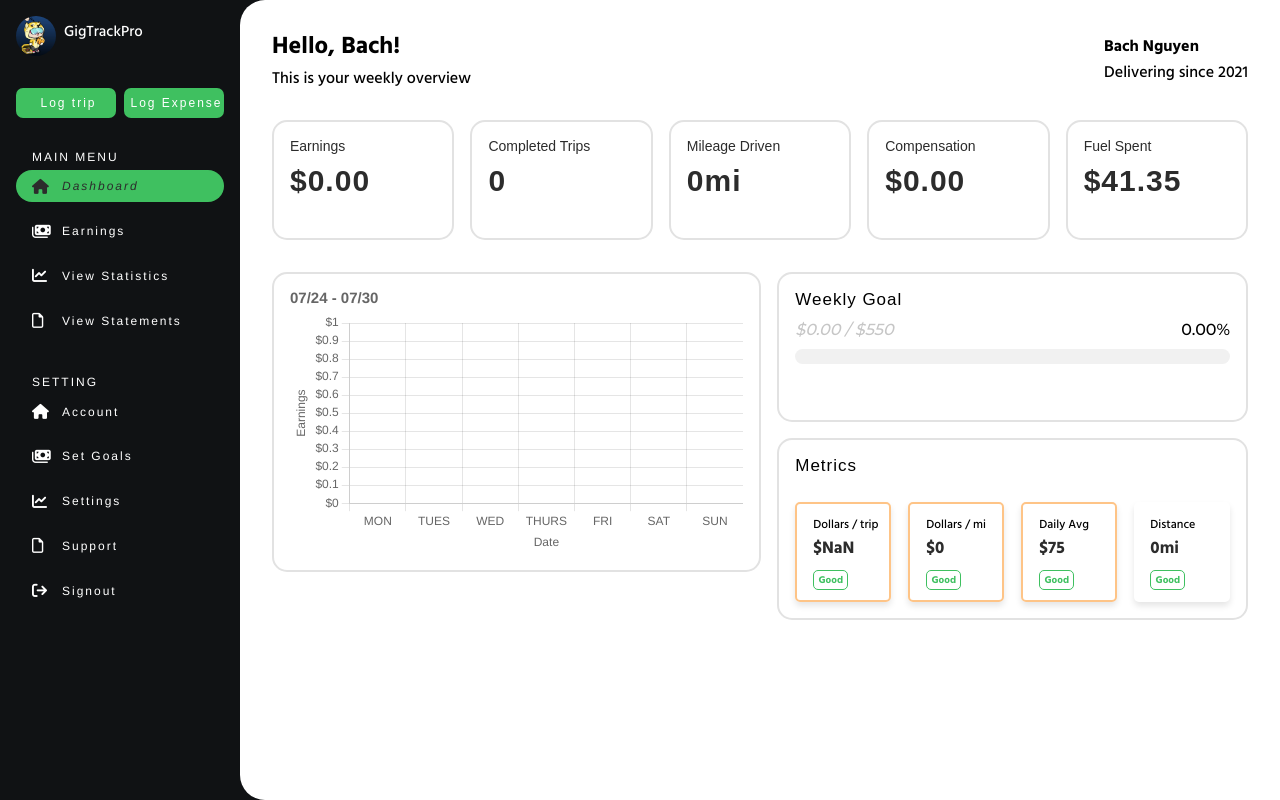
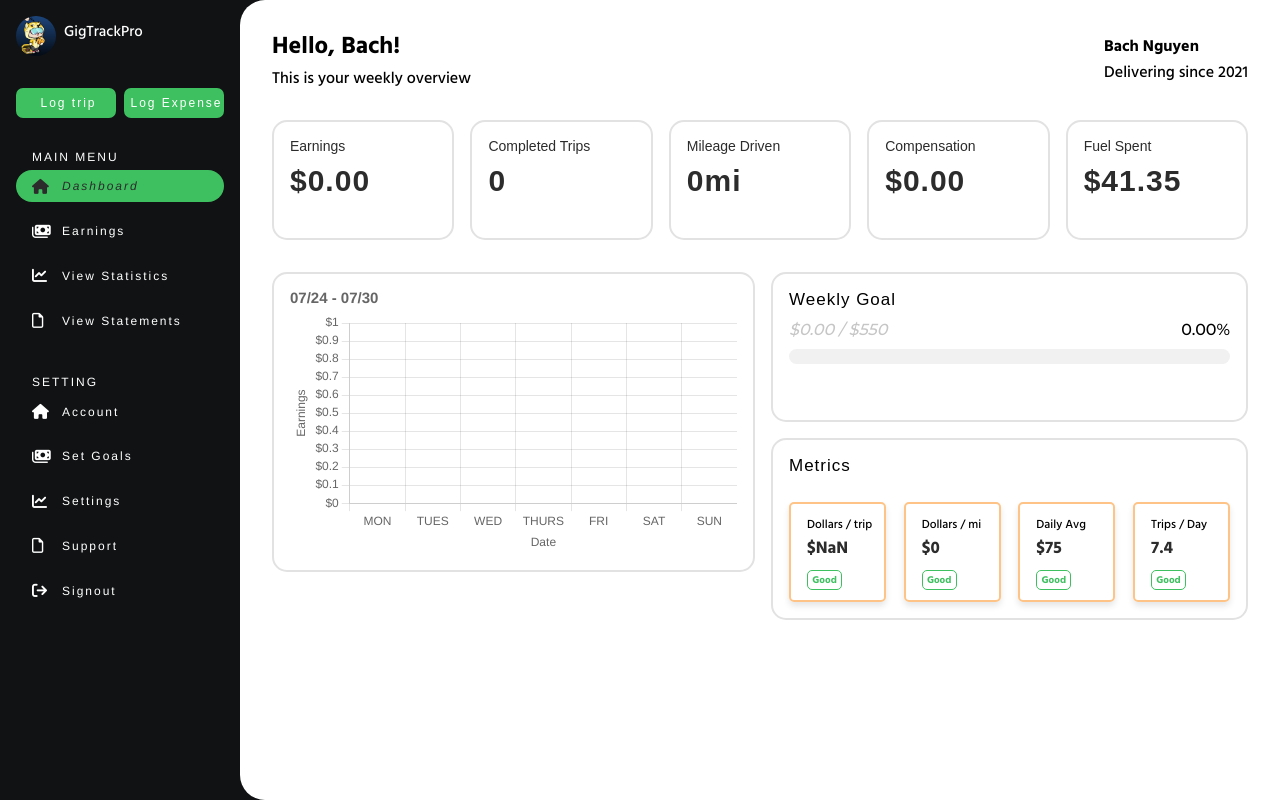
Before and after one commit to bvchnguyen/GigLog, a React (Create React App) app in the folder gigtrackpro/frontend/: page / in a window 1280 px wide. Built offline with nearby package versions, Linux system fonts and the light colour scheme.

Commit message:
Added basic outline of metrics needed, still need to implement dynamic calculations

```diff
--- a/gigtrackpro/frontend/src/components/GeneralInfo/WeeklyMetrics.jsx
+++ b/gigtrackpro/frontend/src/components/GeneralInfo/WeeklyMetrics.jsx
@@ -87,11 +87,11 @@ function WeeklyStats (){
                     </div>
                 </div>
             </div>
-            <div className="indi-content">
+            <div className="indi-content" style={{ border: `2px solid ${checkBorderColor(stats, condition)}`}}>
                 <div className="inner-content">
                     <div className="text">
-                        <p className="box-label">Distance</p>
-                        <h2>{getWeeklyDistance(weekNum)}mi</h2>
+                        <p className="box-label">Trips / Day</p>
+                        <h2>7.4</h2>
                     </div>
                     <div className="miles-rating">
                         <h6>Good</h6>
```
